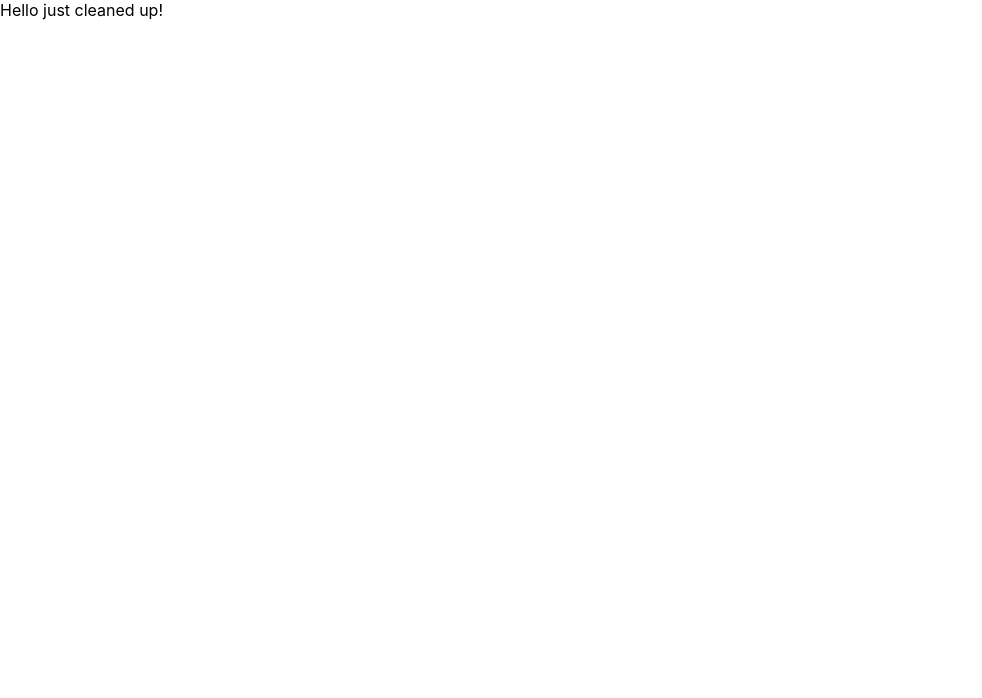
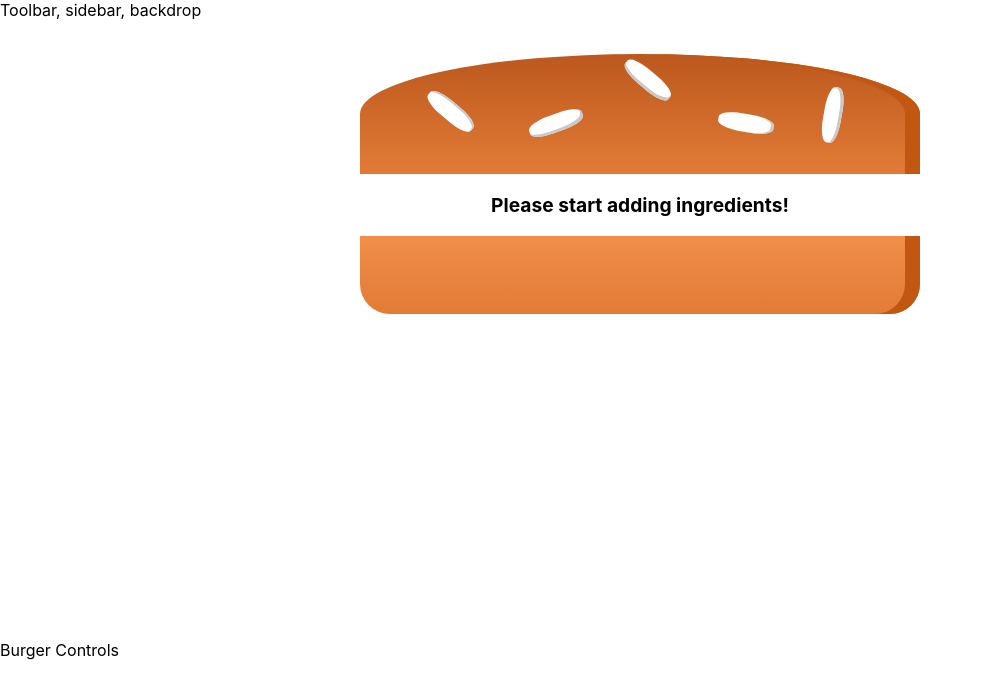
Before and after one commit to srishjaiz/burger-builder, a React (Create React App) app: page / in a window 1280 px wide. Shown: the top 698 px of the page, without its empty margins (0-982 px from the left). Built offline with nearby package versions, Linux system fonts and the light colour scheme.

Commit message:
v1-001: learn structuring the project into components and containers, build Burger component

```diff
--- a/src/App.js
+++ b/src/App.js
@@ -1,8 +1,14 @@
 import React from 'react';
+import Layout from './components/Layout/Layout';
+import BurgerBuilder from './containers/BurgerBuilder';
 
 function App() {
   return (
-    <div>Hello just cleaned up!</div>
+    <div>
+      <Layout>
+        <BurgerBuilder></BurgerBuilder>
+      </Layout>
+    </div>
   );
 }
 
--- /dev/null
+++ b/src/components/Burger/Burger.js
@@ -0,0 +1,26 @@
+import React from 'react';
+import classes from './Burger.module.css';
+import BurgerIngredient from './BurgerIngredient/BurgerIngredient';
+const Burger = props => {
+    const ingredientsArr = Object.keys(props.ingredients);
+    let burgerIngredients = ingredientsArr.map((ingredient)=>{
+        let eachIngredientArr = [...Array(props.ingredients[ingredient])].map((_, i)=>{
+            return <BurgerIngredient key={ingredient + i} type={ingredient}/>
+        });
+        return eachIngredientArr;
+    }).reduce((prevEl, currEl)=>{
+        return prevEl.concat(currEl);
+    }, []);
+    console.log(burgerIngredients);
+    if(burgerIngredients.length === 0){
+        burgerIngredients = <p>Please start adding ingredients!</p>;
+    }
+    return (
+        <div className={classes.Burger}>
+            <BurgerIngredient type="bread-top"/>
+            {burgerIngredients}
+            <BurgerIngredient type="bread-bottom"/>
+        </div>
+    );
+}
+export default Burger;
--- /dev/null
+++ b/src/components/Burger/Burger.module.css
@@ -0,0 +1,30 @@
+.Burger{
+    width: 100%;
+    margin: auto;
+    height: 250px;
+    overflow: scroll;
+    text-align: center;
+    font-weight: bold;
+    font-size: 1.2rem;
+}
+
+@media (min-width: 500px) and (min-height: 400px){
+    .Burger{
+        width: 350px;
+        height: 300px;
+    }
+}
+
+@media (min-width: 500px) and (min-height: 401px){
+    .Burger{
+        width: 450px;
+        height: 400px;
+    }
+}
+
+@media (min-width: 1000px) and (min-height: 700px){
+    .Burger{
+        width: 700px;
+        height: 600px;
+    }
+}
--- /dev/null
+++ b/src/components/Burger/BurgerIngredient/BurgerIngredient.js
@@ -0,0 +1,42 @@
+import React from 'react';
+import classes from './BurgerIngredient.module.css';
+import PropType from 'prop-types';
+
+const BurgerIngredient = props => {
+    let ingredient = null;
+
+    switch ( props.type ) {
+        case ( 'bread-bottom' ):
+            ingredient = <div className={classes.BreadBottom}></div>;
+            break;
+        case ( 'bread-top' ):
+            ingredient = (
+                <div className={classes.BreadTop}>
+                    <div className={classes.Seeds1}></div>
+                    <div className={classes.Seeds2}></div>
+                </div>
+            );
+            break;
+        case ( 'meat' ):
+            ingredient = <div className={classes.Meat}></div>;
+            break;
+        case ( 'cheese' ):
+            ingredient = <div className={classes.Cheese}></div>;
+            break;
+        case ( 'bacon' ):
+            ingredient = <div className={classes.Bacon}></div>;
+            break;
+        case ( 'salad' ):
+            ingredient = <div className={classes.Salad}></div>;
+            break;
+        default:
+            ingredient = null;
+    }
+
+    return ingredient;
+};
+
+BurgerIngredient.prototype = {
+    type: PropType.string.isRequired
+}
+export default BurgerIngredient;
--- /dev/null
+++ b/src/components/Burger/BurgerIngredient/BurgerIngredient.module.css
@@ -0,0 +1,113 @@
+.BreadBottom {
+    height: 13%;
+    width: 80%;
+    background: linear-gradient(#F08E4A, #e27b36);
+    border-radius: 0 0 30px 30px;
+    box-shadow: inset -15px 0 #c15711;
+    margin: 2% auto;
+}
+
+.BreadTop {
+    height: 20%;
+    width: 80%;
+    background: linear-gradient(#bc581e, #e27b36);
+    border-radius: 50% 50% 0 0;
+    box-shadow: inset -15px 0 #c15711;
+    margin: 2% auto;
+    position: relative;
+}
+
+.Seeds1 {
+    width: 10%;
+    height: 15%;
+    position: absolute;
+    background-color: white;
+    left: 30%;
+    top: 50%;
+    border-radius: 40%;
+    transform: rotate(-20deg);
+    box-shadow: inset -2px -3px #c9c9c9;
+}
+
+.Seeds1:after {
+    content: "";
+    width: 100%;
+    height: 100%;
+    position: absolute;
+    background-color: white;
+    left: -170%;
+    top: -260%;
+    border-radius: 40%;
+    transform: rotate(60deg);
+    box-shadow: inset -1px 2px #c9c9c9;
+  }
+
+.Seeds1:before {
+    content: "";
+    width: 100%;
+    height: 100%;
+    position: absolute;
+    background-color: white;
+    left: 180%;
+    top: -50%;
+    border-radius: 40%;
+    transform: rotate(60deg);
+    box-shadow: inset -1px -3px #c9c9c9;
+  }
+
+  .Seeds2 {
+    width: 10%;
+    height: 15%;
+    position: absolute;
+    background-color: white;
+    left: 64%;
+    top: 50%;
+    border-radius: 40%;
+    transform: rotate(10deg);
+    box-shadow: inset -3px 0 #c9c9c9;
+  }
+
+  .Seeds2:before {
+    content: "";
+    width: 100%;
+    height: 100%;
+    position: absolute;
+    background-color: white;
+    left: 150%;
+    top: -130%;
+    border-radius: 40%;
+    transform: rotate(90deg);
+    box-shadow: inset 1px 3px #c9c9c9;
+  }
+
+
+.Meat {
+    width: 80%;
+    height: 8%;
+    background: linear-gradient(#7f3608, #702e05);
+    margin: 2% auto;
+    border-radius: 15px;
+}
+
+.Cheese {
+    width: 90%;
+    height: 4.5%;
+    margin: 2% auto;
+    background: linear-gradient(#f4d004, #d6bb22);
+    border-radius: 20px;
+}
+
+.Salad {
+    width: 85%;
+    height: 7%;
+    margin: 2% auto;
+    background: linear-gradient(#228c1d, #91ce50);
+    border-radius: 20px;
+}
+
+.Bacon {
+    width: 80%;
+    height: 3%;
+    background: linear-gradient(#bf3813, #c45e38);
+    margin: 2% auto;
+}
--- /dev/null
+++ b/src/components/Layout/Layout.js
@@ -0,0 +1,13 @@
+import React from 'react';
+import Aux from '../../hoc/Auxilliary';
+import classes from './Layout.module.css';
+const Layout = props => (
+    <Aux>
+        <div>Toolbar, sidebar, backdrop</div>
+        <main className={classes.Content}>
+            {props.children}
+        </main>
+    </Aux>
+);
+
+export default Layout;
--- /dev/null
+++ b/src/components/Layout/Layout.module.css
@@ -0,0 +1,3 @@
+.Content{
+    margin-top: 20px;
+}
--- /dev/null
+++ b/src/containers/BurgerBuilder.js
@@ -0,0 +1,28 @@
+import React, { Component } from 'react';
+import Aux from '../hoc/Auxilliary';
+import Burger from '../components/Burger/Burger';
+
+class BurgerBuilder extends Component{
+    constructor(props){
+        super(props);
+        console.log('[BurgerBuilder.js] in constructor');
+        this.state = {
+            ingredients:{
+                salad: 0,
+                meat: 0,
+                cheese: 0,
+                bacon: 0
+            }
+        }
+    }
+    render(){
+        console.log('[BurgerBuilder.js] in render...');
+        return (
+            <Aux>
+                <Burger ingredients={this.state.ingredients}/>
+                <div>Burger Controls</div>
+            </Aux>
+        );
+    }
+}
+export default BurgerBuilder;
--- /dev/null
+++ b/src/hoc/Auxilliary.js
@@ -0,0 +1,3 @@
+const Aux = props => props.children;
+
+export default Aux;
--- a/src/index.css
+++ b/src/index.css
@@ -1,5 +1,6 @@
 body {
   margin: 0;
+  padding: 0;
   font-family: -apple-system, BlinkMacSystemFont, 'Open Sans', 'Segoe UI', 'Roboto', 'Oxygen',
     'Ubuntu', 'Cantarell', 'Fira Sans', 'Droid Sans', 'Helvetica Neue',
     sans-serif;
```
